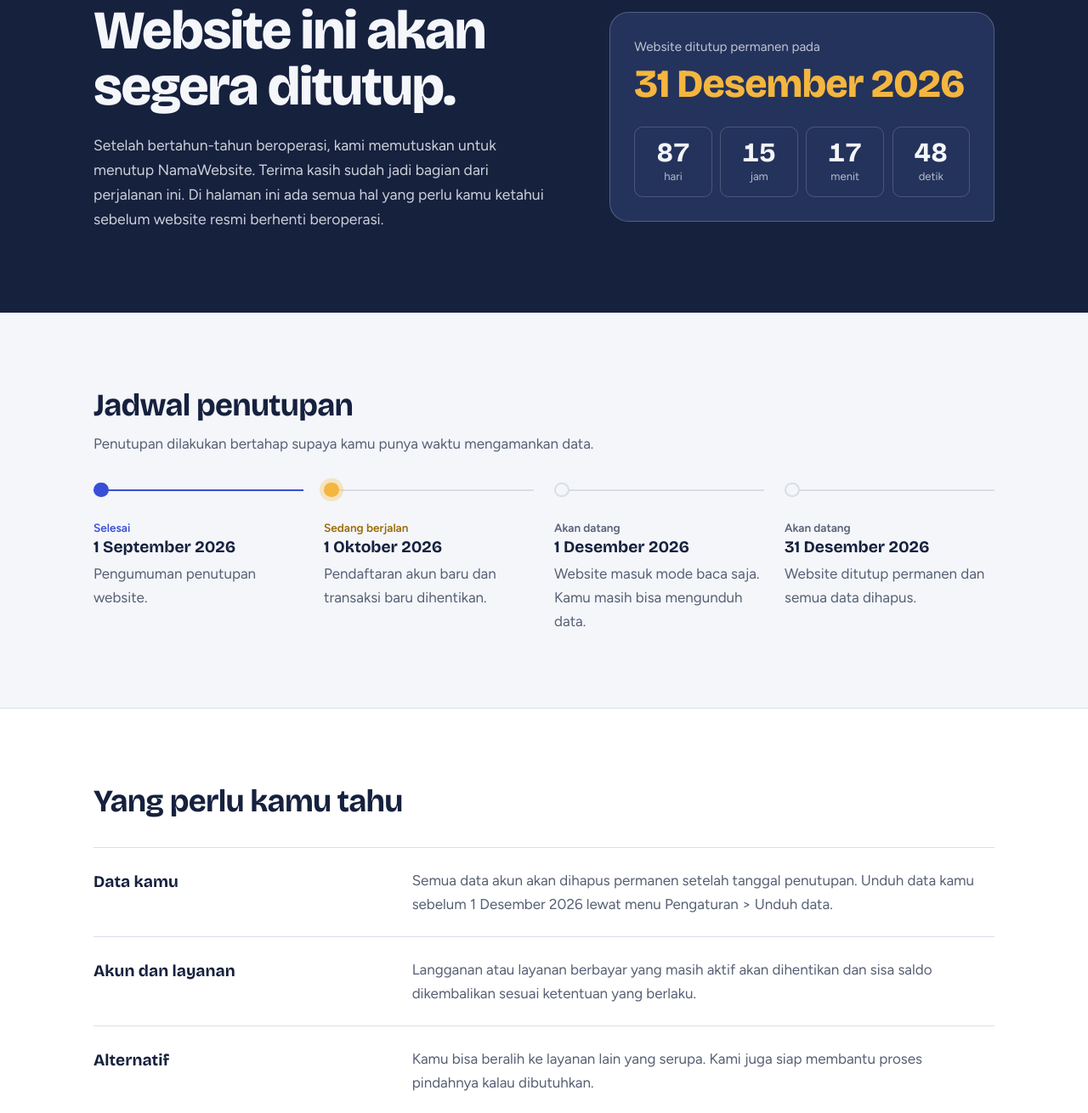
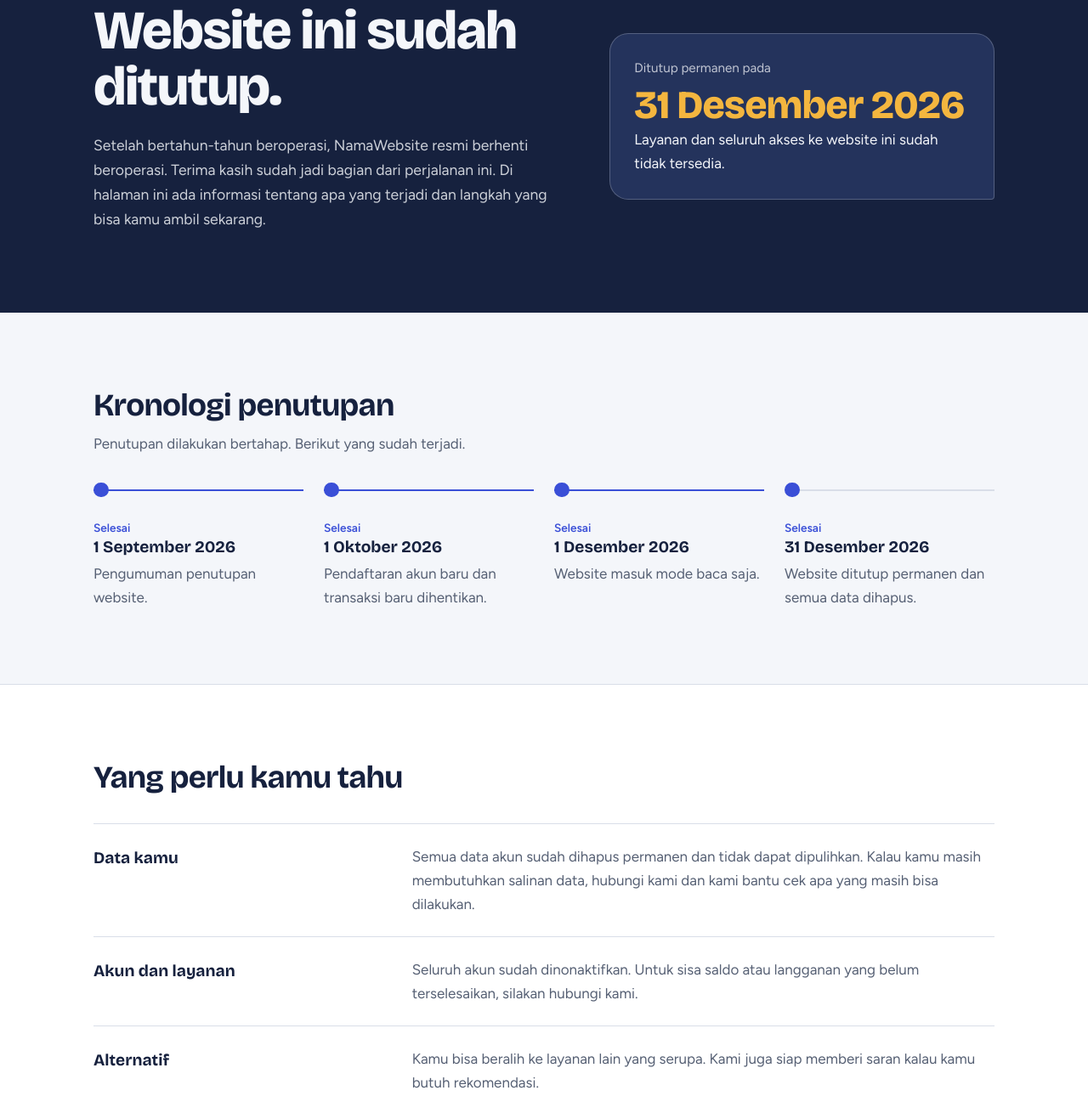
Before and after one commit to developermagang832-creator/sisolehgantengbetjir, a plain HTML site: page index.html in a window 1280 px wide. Shown: the part 150-1460 px from the top of the page at 85% size. Drawn offline with nearby package versions, Linux system fonts and the light colour scheme.

Commit message:
Update index.html

```diff
--- a/index.html
+++ b/index.html
@@ -3,8 +3,8 @@
 <head>
   <meta charset="UTF-8">
   <meta name="viewport" content="width=device-width, initial-scale=1">
-  <title>Pemberitahuan penutupan NamaWebsite</title>
-  <meta name="description" content="Informasi penutupan website NamaWebsite: jadwal, nasib data, dan alternatif.">
+  <title>NamaWebsite sudah ditutup</title>
+  <meta name="description" content="Informasi penutupan website NamaWebsite: kronologi, nasib data, dan alternatif.">
   <meta name="robots" content="noindex">
 
   <link rel="preconnect" href="https://fonts.googleapis.com">
@@ -29,36 +29,29 @@
       <div class="container hero__inner">
 
         <div class="hero__text">
-          <h1>Website ini akan segera ditutup.</h1>
+          <h1>Website ini sudah ditutup.</h1>
           <p class="lead">
             <!-- Ganti dengan alasan/pesan kamu -->
-            Setelah bertahun-tahun beroperasi, kami memutuskan untuk menutup NamaWebsite.
-            Terima kasih sudah jadi bagian dari perjalanan ini. Di halaman ini ada semua
-            hal yang perlu kamu ketahui sebelum website resmi berhenti beroperasi.
+            Setelah bertahun-tahun beroperasi, NamaWebsite resmi berhenti beroperasi.
+            Terima kasih sudah jadi bagian dari perjalanan ini. Di halaman ini ada
+            informasi tentang apa yang terjadi dan langkah yang bisa kamu ambil sekarang.
           </p>
         </div>
 
         <div class="hero__date" aria-labelledby="date-label">
-          <p id="date-label" class="hero__date-label">Website ditutup permanen pada</p>
+          <p id="date-label" class="hero__date-label">Ditutup permanen pada</p>
           <p class="closing-date"><time datetime="2026-12-31">31 Desember 2026</time></p>
-
-          <!-- Ubah tanggal target di data-target (format: YYYY-MM-DDTHH:MM:SS) -->
-          <div class="countdown" id="countdown" data-target="2026-12-31T23:59:59" role="timer" aria-live="off">
-            <div class="countdown__item"><span class="countdown__num" id="cd-days">--</span><span class="countdown__label">hari</span></div>
-            <div class="countdown__item"><span class="countdown__num" id="cd-hours">--</span><span class="countdown__label">jam</span></div>
-            <div class="countdown__item"><span class="countdown__num" id="cd-mins">--</span><span class="countdown__label">menit</span></div>
-            <div class="countdown__item"><span class="countdown__num" id="cd-secs">--</span><span class="countdown__label">detik</span></div>
-          </div>
+          <p class="hero__note">Layanan dan seluruh akses ke website ini sudah tidak tersedia.</p>
         </div>
 
       </div>
     </section>
 
-    <!-- ============ TIMELINE ============ -->
+    <!-- ============ KRONOLOGI ============ -->
     <section class="section timeline" aria-labelledby="judul-jadwal">
       <div class="container">
-        <h2 id="judul-jadwal">Jadwal penutupan</h2>
-        <p class="section__intro">Penutupan dilakukan bertahap supaya kamu punya waktu mengamankan data.</p>
+        <h2 id="judul-jadwal">Kronologi penutupan</h2>
+        <p class="section__intro">Penutupan dilakukan bertahap. Berikut yang sudah terjadi.</p>
 
         <ol class="steps">
           <li class="step step--done">
@@ -66,18 +59,18 @@
             <h3>1 September 2026</h3>
             <p>Pengumuman penutupan website.</p>
           </li>
-          <li class="step step--now">
-            <span class="step__status">Sedang berjalan</span>
+          <li class="step step--done">
+            <span class="step__status">Selesai</span>
             <h3>1 Oktober 2026</h3>
             <p>Pendaftaran akun baru dan transaksi baru dihentikan.</p>
           </li>
-          <li class="step">
-            <span class="step__status">Akan datang</span>
+          <li class="step step--done">
+            <span class="step__status">Selesai</span>
             <h3>1 Desember 2026</h3>
-            <p>Website masuk mode baca saja. Kamu masih bisa mengunduh data.</p>
+            <p>Website masuk mode baca saja.</p>
           </li>
-          <li class="step">
-            <span class="step__status">Akan datang</span>
+          <li class="step step--done">
+            <span class="step__status">Selesai</span>
             <h3>31 Desember 2026</h3>
             <p>Website ditutup permanen dan semua data dihapus.</p>
           </li>
@@ -94,22 +87,23 @@
           <div class="facts__row">
             <dt>Data kamu</dt>
             <dd>
-              Semua data akun akan dihapus permanen setelah tanggal penutupan.
-              Unduh data kamu sebelum 1 Desember 2026 lewat menu Pengaturan &gt; Unduh data.
+              Semua data akun sudah dihapus permanen dan tidak dapat dipulihkan.
+              Kalau kamu masih membutuhkan salinan data, hubungi kami dan kami
+              bantu cek apa yang masih bisa dilakukan.
             </dd>
           </div>
           <div class="facts__row">
             <dt>Akun dan layanan</dt>
             <dd>
-              Langganan atau layanan berbayar yang masih aktif akan dihentikan dan
-              sisa saldo dikembalikan sesuai ketentuan yang berlaku.
+              Seluruh akun sudah dinonaktifkan. Untuk sisa saldo atau langganan
+              yang belum terselesaikan, silakan hubungi kami.
             </dd>
           </div>
           <div class="facts__row">
             <dt>Alternatif</dt>
             <dd>
-              Kamu bisa beralih ke layanan lain yang serupa. Kami juga siap membantu
-              proses pindahnya kalau dibutuhkan.
+              Kamu bisa beralih ke layanan lain yang serupa. Kami juga siap
+              memberi saran kalau kamu butuh rekomendasi.
             </dd>
           </div>
         </dl>
@@ -122,23 +116,23 @@
         <h2 id="judul-faq">Pertanyaan yang sering muncul</h2>
 
         <details class="faq__item">
-          <summary>Apakah website ini bisa dibuka lagi nanti?</summary>
-          <p>Tidak. Penutupan ini bersifat permanen, jadi pastikan semua yang penting sudah kamu simpan.</p>
+          <summary>Apakah website ini akan dibuka lagi?</summary>
+          <p>Tidak. Penutupan ini bersifat permanen.</p>
         </details>
 
         <details class="faq__item">
-          <summary>Bagaimana cara mengunduh data saya?</summary>
-          <p>Masuk ke akun kamu, buka menu Pengaturan, lalu pilih Unduh data. Prosesnya biasanya selesai dalam beberapa menit.</p>
+          <summary>Bagaimana dengan data saya?</summary>
+          <p>Data sudah dihapus sesuai jadwal penutupan. Kalau ada pertanyaan khusus, silakan hubungi kami.</p>
         </details>
 
         <details class="faq__item">
-          <summary>Saya punya saldo atau langganan aktif, bagaimana?</summary>
-          <p>Hubungi tim kami sebelum 1 Desember 2026 supaya sisa saldo atau langganan kamu bisa diproses.</p>
+          <summary>Saya punya saldo atau langganan yang belum selesai, bagaimana?</summary>
+          <p>Kirim pesan ke kami dengan menyebutkan akun yang dipakai, nanti kami bantu tindak lanjuti.</p>
         </details>
 
         <details class="faq__item">
           <summary>Ke mana saya bisa bertanya lebih lanjut?</summary>
-          <p>Kirim pesan lewat tombol Hubungi kami di bawah, kami usahakan balas dalam 1 x 24 jam.</p>
+          <p>Gunakan tombol Hubungi kami di bawah. Kami usahakan balas dalam 1 x 24 jam.</p>
         </details>
       </div>
     </section>
@@ -148,11 +142,10 @@
       <div class="container contact__inner">
         <div>
           <h2 id="judul-kontak">Terima kasih sudah bersama kami</h2>
-          <p>Kalau ada yang ingin ditanyakan atau butuh bantuan, tim kami siap membantu sampai hari terakhir.</p>
+          <p>Kalau ada yang ingin ditanyakan, tim kami masih bisa dihubungi lewat email.</p>
         </div>
         <div class="contact__actions">
-          <a class="btn btn--primary" href="#">Unduh data saya</a>
-          <a class="btn btn--ghost" href="mailto:halo@namawebsite.com">Hubungi kami</a>
+          <a class="btn btn--primary" href="mailto:halo@namawebsite.com">Hubungi kami</a>
         </div>
       </div>
     </section>
@@ -166,34 +159,5 @@
     </div>
   </footer>
 
-  <!-- Countdown (boleh dihapus kalau tidak dipakai) -->
-  <script>
-    (function () {
-      var box = document.getElementById('countdown');
-      if (!box) return;
-      var target = new Date(box.getAttribute('data-target')).getTime();
-      var ids = { d: 'cd-days', h: 'cd-hours', m: 'cd-mins', s: 'cd-secs' };
-
-      function pad(n) { return String(n).padStart(2, '0'); }
-
-      function tick() {
-        var diff = target - Date.now();
-        if (isNaN(diff)) return;
-        if (diff <= 0) {
-          box.innerHTML = '<p class="countdown__done">Website ini sudah ditutup.</p>';
-          clearInterval(timer);
-          return;
-        }
-        var s = Math.floor(diff / 1000);
-        document.getElementById(ids.d).textContent = Math.floor(s / 86400);
-        document.getElementById(ids.h).textContent = pad(Math.floor((s % 86400) / 3600));
-        document.getElementById(ids.m).textContent = pad(Math.floor((s % 3600) / 60));
-        document.getElementById(ids.s).textContent = pad(s % 60);
-      }
-
-      tick();
-      var timer = setInterval(tick, 1000);
-    })();
-  </script>
 </body>
 </html>
```
